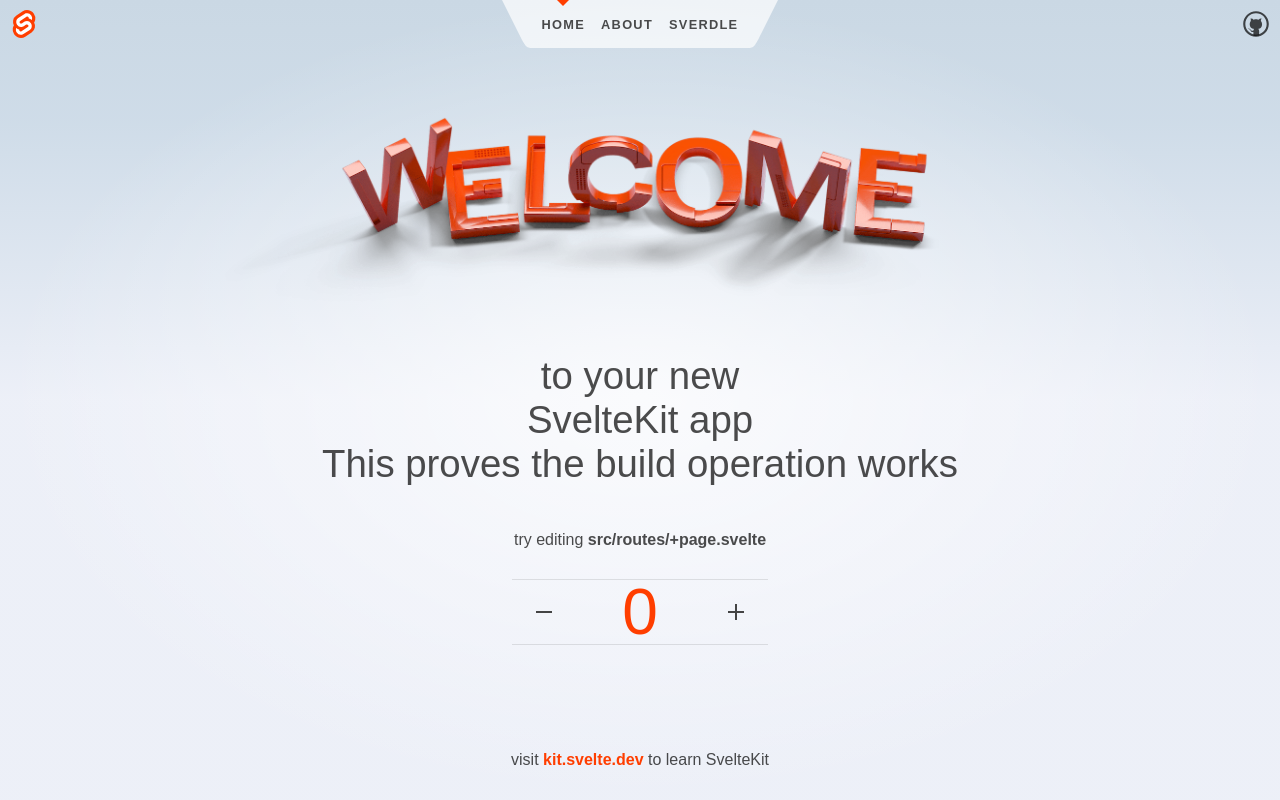
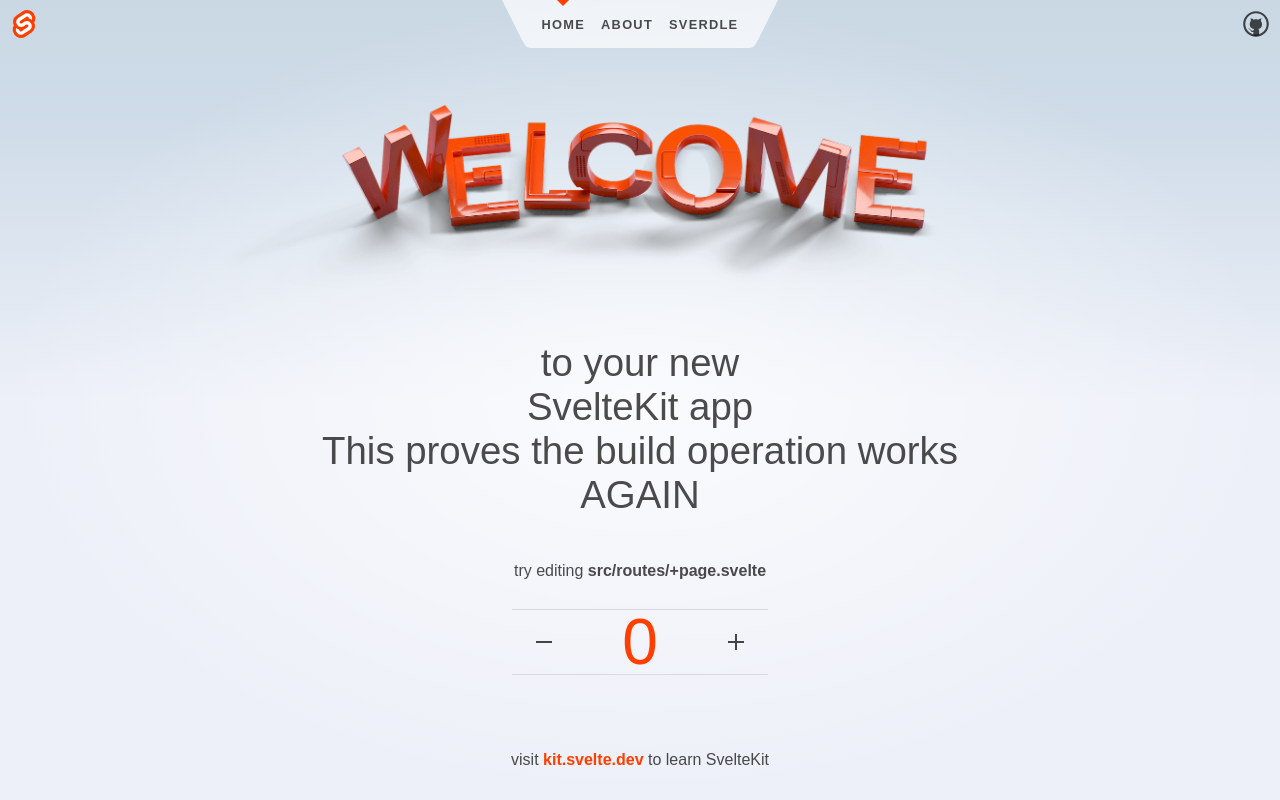
Before and after one commit to alexandre97costa/catch-the-wave, a SvelteKit app: page / in a window 1280 px wide. Built offline with nearby package versions, Linux system fonts and the light colour scheme.

Commit message:
Build operation

```diff
--- a/src/routes/+page.svelte
+++ b/src/routes/+page.svelte
@@ -18,7 +18,9 @@
 			</picture>
 		</span>
 
-		to your new<br />SvelteKit app<br />This proves the build operation works
+		to your new<br />SvelteKit app
+		<br />This proves the build operation works
+		<br />AGAIN
 	</h1>
 
 	<h2>
```
